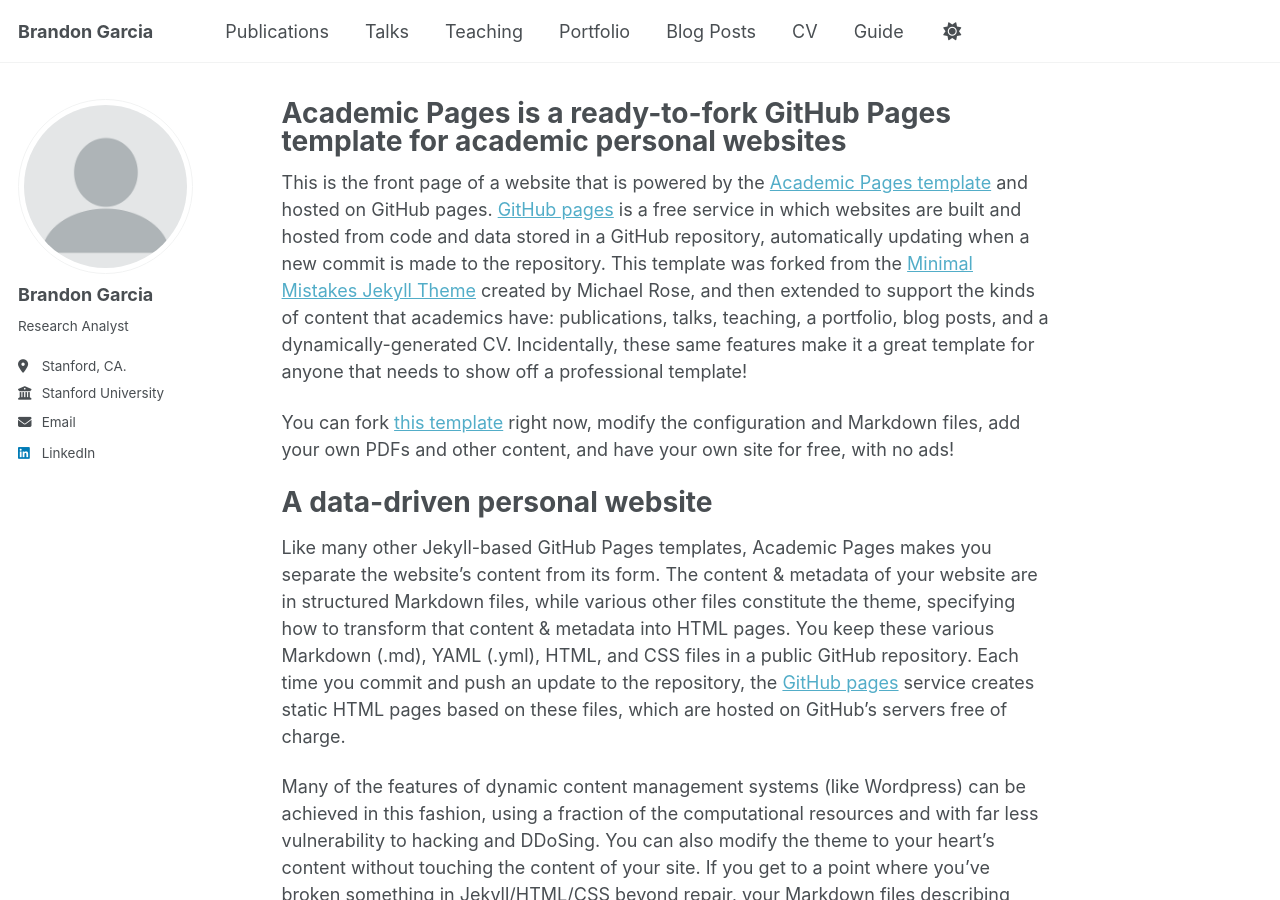
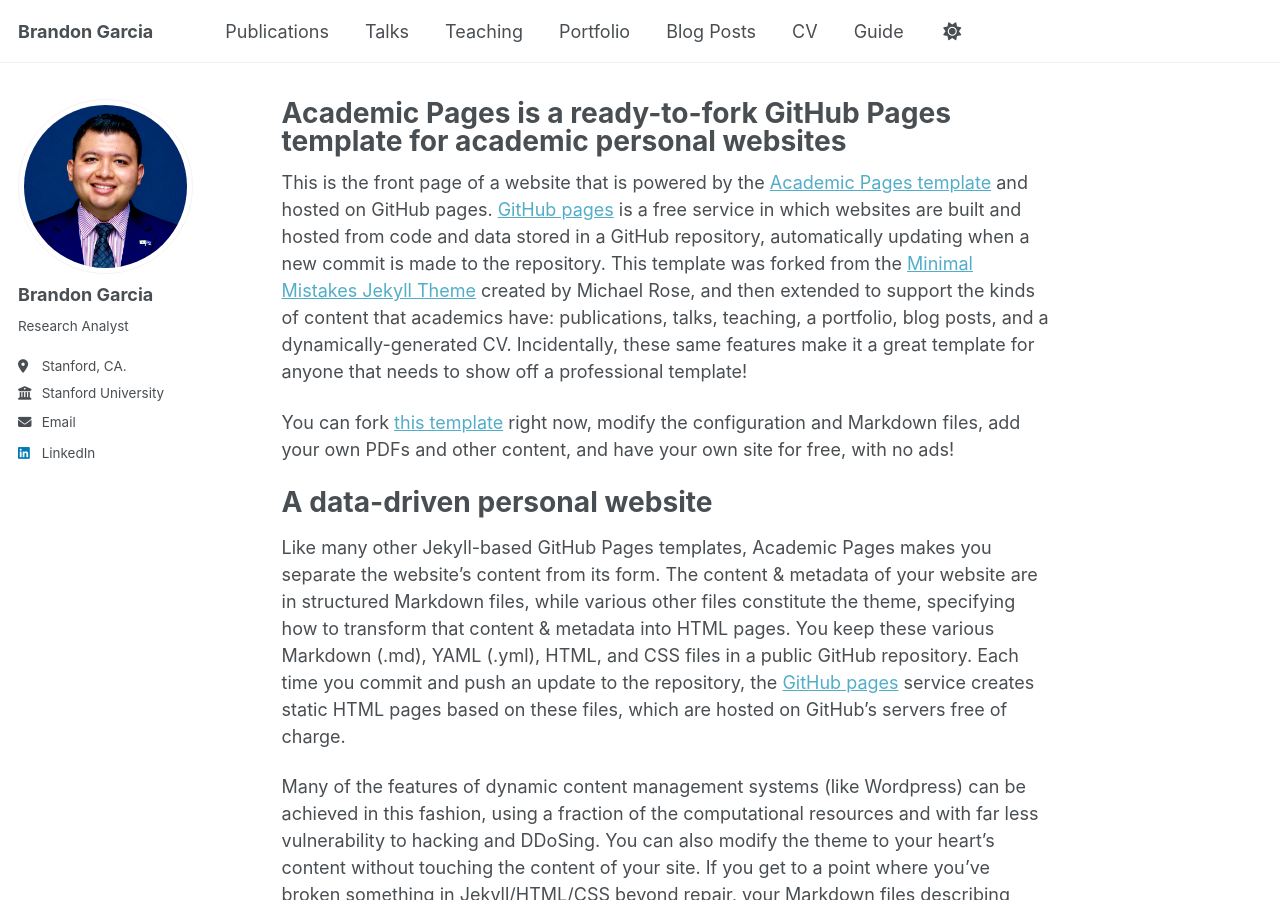
Before and after one commit to brandgp/main, a Jekyll site: the page built from _pages/about.md, in a window 1280 px wide and 900 px high. Built offline with Jekyll 4.4.1, drawn with Linux system fonts in a browser that asks for light colours; a script that is not in the unit is left out.

Commit message:
Update _config.yml

```diff
--- a/_config.yml
+++ b/_config.yml
@@ -22,7 +22,7 @@ repository               : "brandgp/main"
 #               Additional customization can be done by editing /_includes/author-profile.html
 author:
   # Biographic information
-  avatar           : "profile.png"
+  avatar           : "IMG_9787.jpeg"
   name             : "Brandon Garcia"
   bio              : "Research Analyst"
   location         : "Stanford, CA."
```
